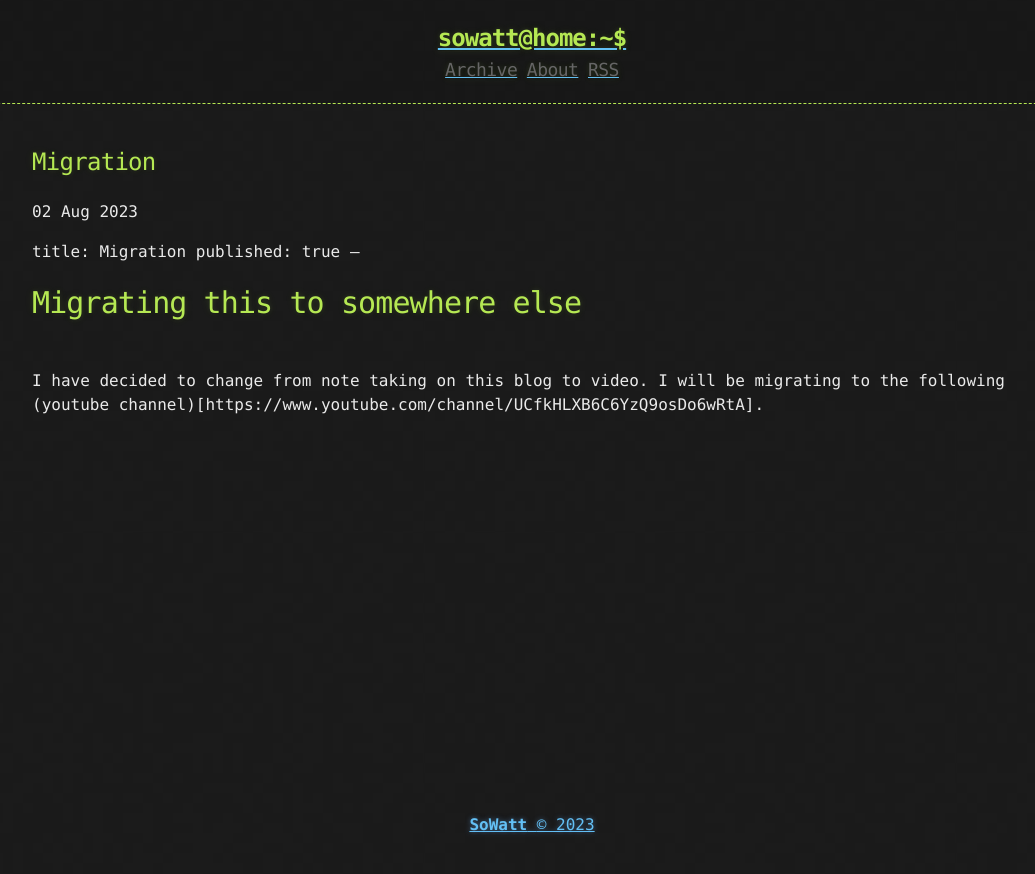
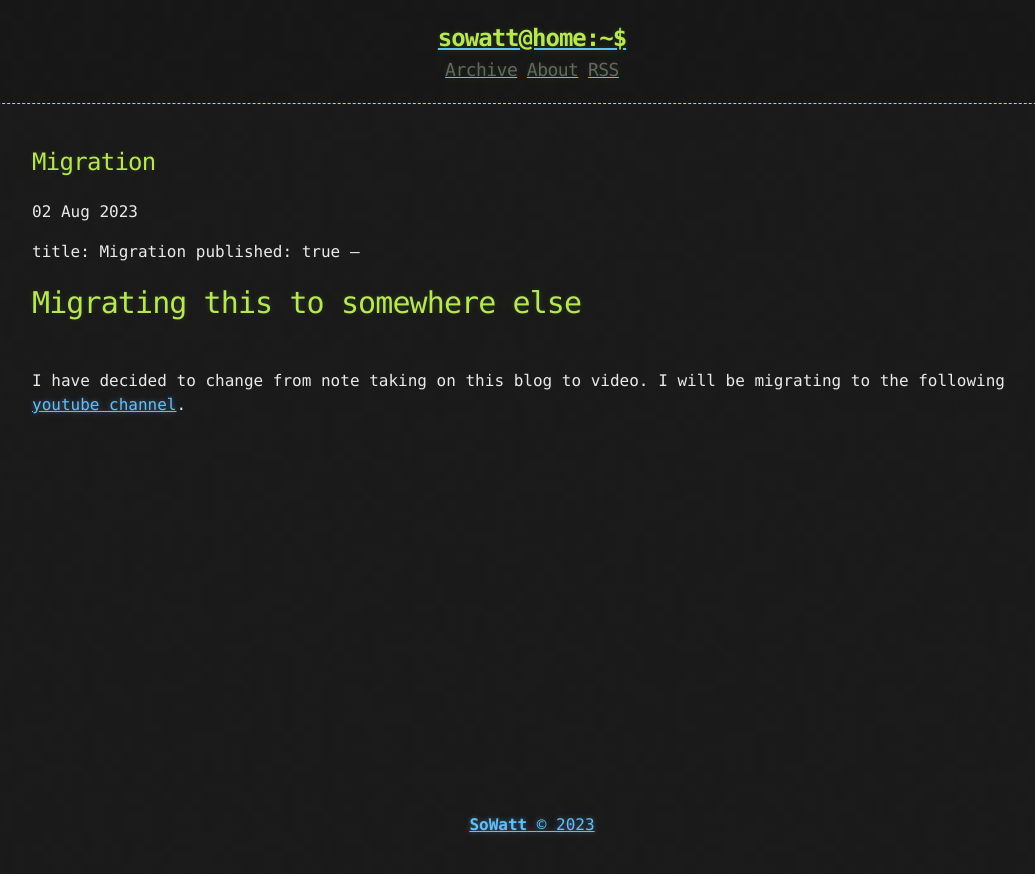
Before and after one commit to soWatt/soWatt.github.io, a Jekyll site: the page built from _posts/2023-08-02-Migration.md, in a window 1280 px wide. Shown: the top 874 px of the page, without its empty margins (108-1143 px from the left). Built offline with Jekyll 4.4.1, drawn with Linux system fonts in a browser that asks for light colours.

Commit message:
fixing link format

```diff
--- a/_posts/2023-08-02-Migration.md
+++ b/_posts/2023-08-02-Migration.md
@@ -4,5 +4,5 @@ published: true
 <br/>
 # [](#header-1) Migrating this to somewhere else
 <br/>
-I have decided to change from note taking on this blog to video. I will be migrating to the following (youtube channel)[https://www.youtube.com/channel/UCfkHLXB6C6YzQ9osDo6wRtA].
+I have decided to change from note taking on this blog to video. I will be migrating to the following [youtube channel](https://www.youtube.com/channel/UCfkHLXB6C6YzQ9osDo6wRtA).
 <br/>
```
